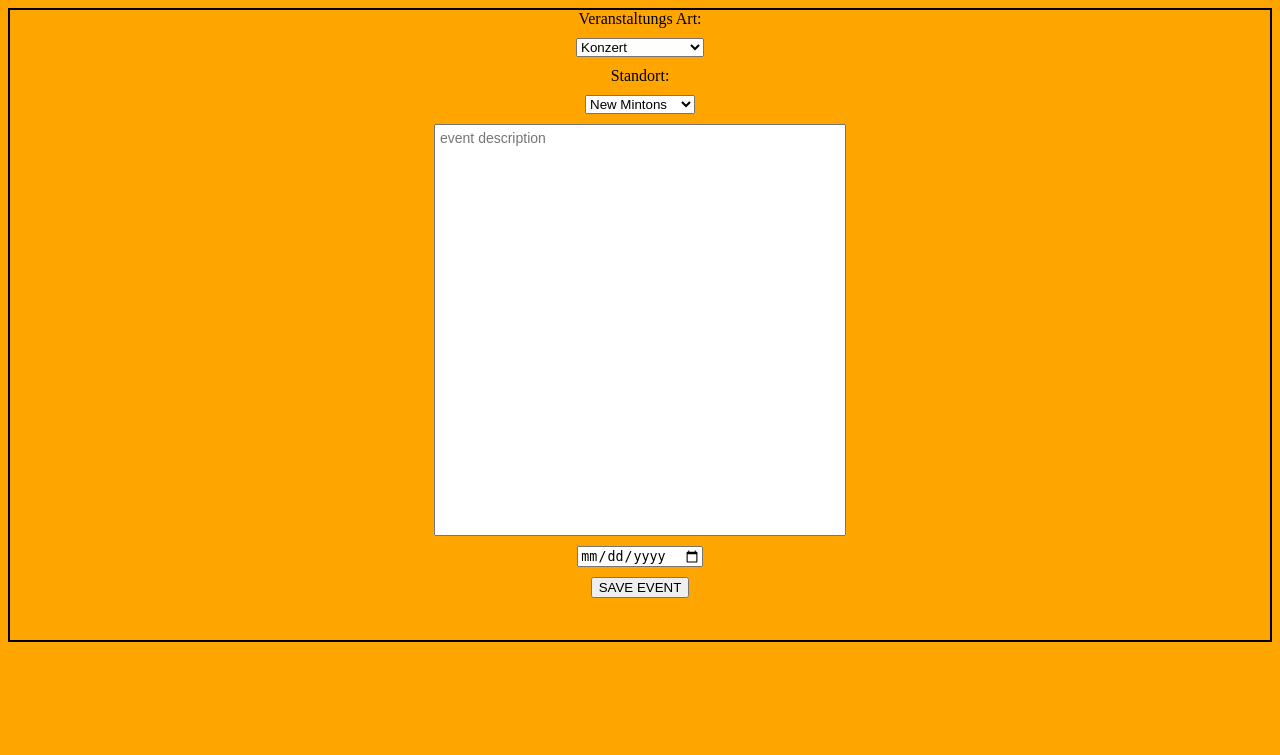
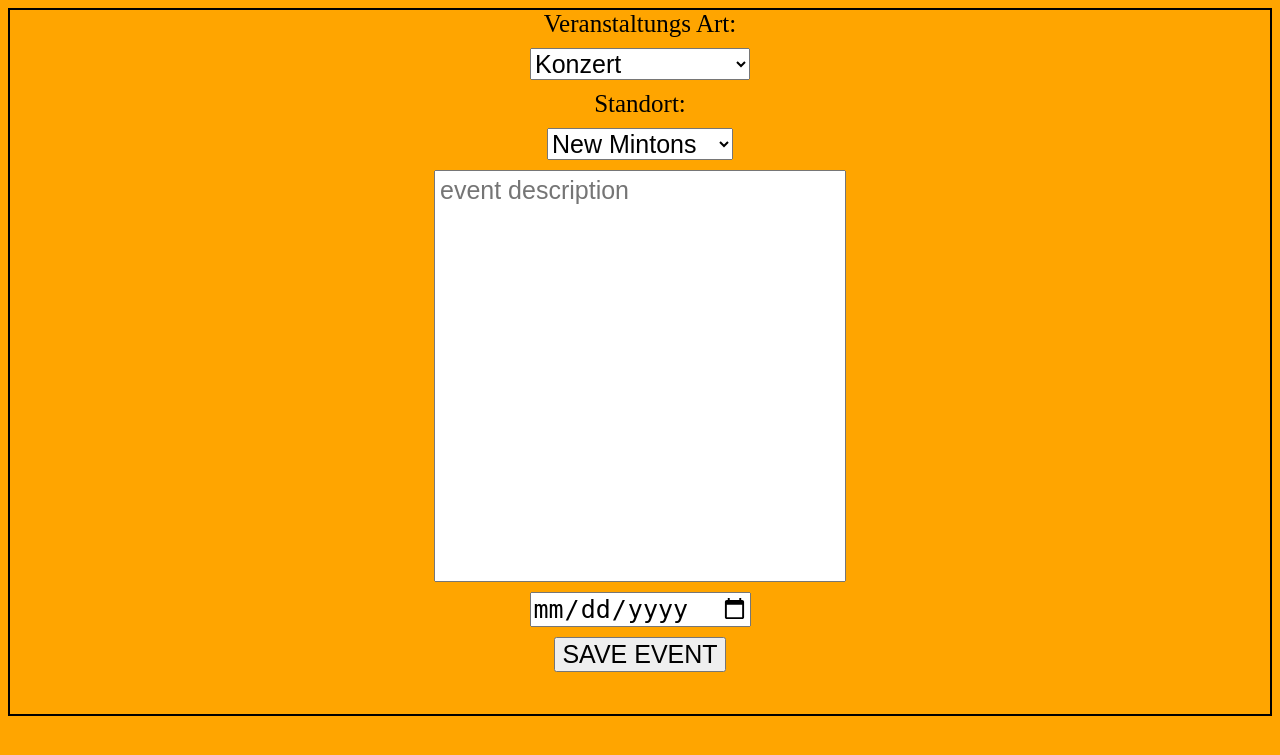
Before and after one commit to SteamPunk89079/Web-Tech-Gruppe-23, a PHP site: page /Pages/QueryMaker.html in a window 1280 px wide. Shown: the top 755 px of the page. Run offline with PHP 8.4, Linux system fonts and the light colour scheme.

Commit message:
font sizes und arrow id hinzugefügt

```diff
--- a/Pages/Kalendar.html
+++ b/Pages/Kalendar.html
@@ -36,14 +36,14 @@
             style="margin-right: 25px;
                     margin-left: 5px;"
             id="month_before"
-            ></button>
+            >&#8592;</button>
 
-            <p id="month_text" style="background-color: rgb(255, 199, 69); width: 150px;"></p>
+            <p id="month_text" style="background-color: rgb(255, 199, 69); width: 150px; font-size: 20px;"></p>
 
             <button class="month_selector"
             style="margin-left: 25px;"
             id="month_after"
-            >-></button>
+            >&#8594;</button>
         </nav>
 
         <div id="kalendar"></div>
--- a/Styles/events.css
+++ b/Styles/events.css
@@ -16,4 +16,5 @@
 
 body{
     background-color: rgb(255, 212, 111);
+    font-size: 25px;
 }
--- a/Styles/index_style.css
+++ b/Styles/index_style.css
@@ -88,12 +88,13 @@
     border: 2px solid black;
     background-color:rgb(255, 199, 69);
     text-align: center;
+    font-size: 25px;
     border-radius: 20px;
     width: 350px;
 }
 
 
-
+.title {font-size: 32px;}
 
 
 
--- a/Styles/query_maker_styles.css
+++ b/Styles/query_maker_styles.css
@@ -20,5 +20,21 @@
     vertical-align: top;
     resize: none;
     font-family: Arial, sans-serif;
-    font-size: 14px;
+    font-size: 25px;
 }
+
+label{
+    font-size: 25px;
+}
+
+select{
+    font-size: 25px;
+}
+
+input{
+    font-size: 25px;
+}
+
+button{
+    font-size: 25px;
+}
```
Also changed, not shown: Pages/Events.html (+4 -4 lines), Scripts/Aktivitaten.Js (+5 -3 lines), Styles/aktivitataten.css (+5 -11 lines), Styles/kalendar.css (+0 -9 lines).
